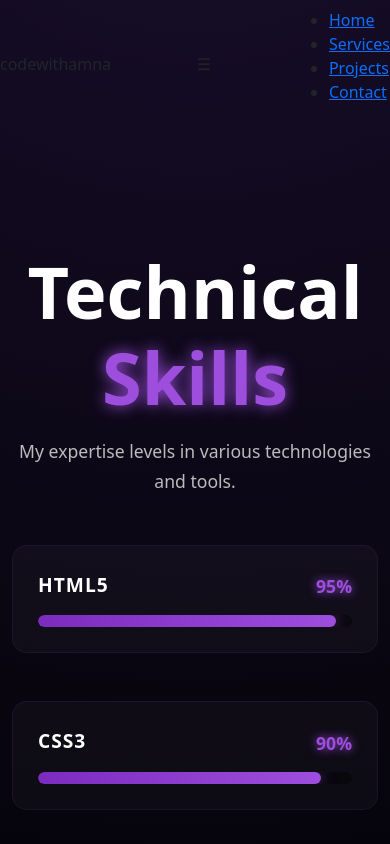
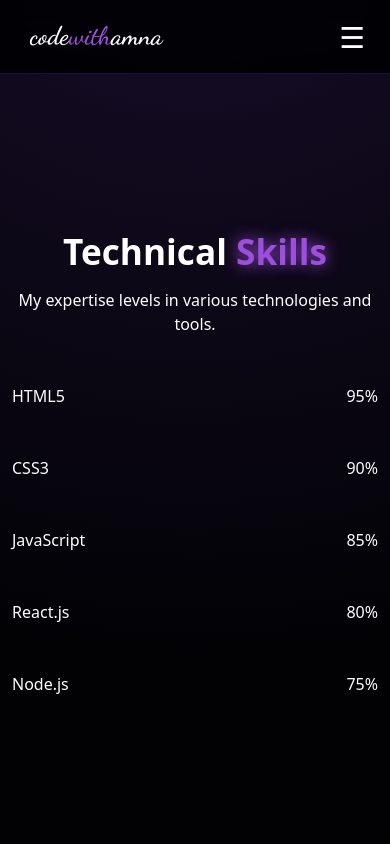
Before and after one commit to amna18304/my-portfolio, a React (Vite) app: page /skills in a window 390 px wide. Shown: the top 844 px of the page. Built offline with nearby package versions, Linux system fonts and the light colour scheme.

Commit message:
finalized navbar with white menu icon

```diff
--- a/src/App.css
+++ b/src/App.css
@@ -1,225 +1,146 @@
-/* --- Root Variables --- */
-html {
-  scroll-behavior: smooth;
-}
+@import url('https://fonts.googleapis.com/css2?family=Dancing+Script:wght@700&family=Plus+Jakarta+Sans:wght@400;500;600;700&display=swap');
+
+html { scroll-behavior: smooth; }
 :root {
   --p-glow: #9d4edd;
   --bg-dark: #020205;
 }
 
-/* --- Global Styles --- */
 body {
   margin: 0;
   background-color: var(--bg-dark);
-  color: white;
+  color: white !important;
   font-family: 'Plus Jakarta Sans', sans-serif;
   background: radial-gradient(circle at 50% -20%, #1a0f2e 0%, #020205 80%);
   min-height: 100vh;
   overflow-x: hidden;
 }
 
-/* --- Navbar Styling --- */
-.custom-nav {
-  background: rgba(2, 2, 5, 0.9);
+/* --- Navbar Fix (Logo Spacing & White Menu) --- */
+.navbar {
+  display: flex;
+  justify-content: space-between;
+  align-items: center;
+  background: rgba(2, 2, 5, 0.95);
   backdrop-filter: blur(10px);
   border-bottom: 1px solid rgba(157, 78, 221, 0.2);
-  padding: 15px 0;
+  padding: 15px 25px !important; /* Side spacing for logo 'c' */
+  position: fixed;
+  top: 0;
+  width: 100%;
+  z-index: 1000;
+  box-sizing: border-box;
 }
 
-.signature-brand {
+.nav-logo {
   font-family: 'Dancing Script', cursive !important;
-  font-size: 2rem;
+  font-size: 1.6rem !important;
   color: white !important;
   text-decoration: none;
-  transition: 0.3s;
+  margin-left: 5px; /* Minor space for mobile screen */
+}
+.nav-logo span { color: var(--p-glow); }
+
+.menu-icon {
+  display: none;
+  color: white !important; /* Prominent White Lines */
+  font-size: 1.8rem;
+  cursor: pointer;
 }
 
-.nav-link {
-  color: #ffffff !important;
+/* --- Desktop Nav Links --- */
+.nav-links {
+  display: flex;
+  list-style: none;
+  gap: 30px;
+  margin: 0;
+}
+.nav-links li a {
+  color: white !important;
+  text-decoration: none;
   font-weight: 500;
-  font-size: 1.1rem;
-  padding: 8px 22px !important;
-  transition: 0.3s;
 }
 
-.active-link {
-  color: white !important;
-  background: var(--p-glow);
-  border-radius: 8px;
-  box-shadow: 0 0 20px var(--p-glow);
+/* --- Global Spacing (Extra Space Fix) --- */
+.home-container, .services-container, .projects-container, .skills-container, .contact-container {
+  padding-top: 100px !important; /* Gap after navbar fixed */
+  display: flex;
+  flex-direction: column;
+  align-items: center;
+  text-align: center;
 }
 
-/* --- Hero Section (Home) --- */
+/* --- Hero Section & Buttons --- */
 .hero-title {
   font-size: 4.5rem;
-  font-weight: 600;
-  color: white;
+  font-weight: 700;
+  margin-top: 40px;
 }
-
 .name-purple {
   color: var(--p-glow);
   text-shadow: 0 0 15px var(--p-glow);
 }
 
-.bio-text {
-  max-width: 600px;
-  margin: 20px auto;
-  color: #bbbbbb;
-  font-size: 1.1rem;
-  line-height: 1.7;
-}
-
-/* --- Skills Page Specific Styles --- */
-.skill-row-wrapper {
-  background: rgba(255, 255, 255, 0.03);
-  padding: 25px; /* Spacing barha di gayi hai */
-  border-radius: 15px;
-  transition: 0.4s ease;
-  border: 1px solid rgba(157, 78, 221, 0.1);
-  margin-bottom: 30px; /* Rows ke darmiyan gap */
-}
-
-.skill-row-wrapper:hover {
-  background: rgba(157, 78, 221, 0.08);
-  transform: translateX(10px);
-  border-color: var(--p-glow);
-}
-
-.skill-name {
-  font-size: 1.2rem;
-  font-weight: 600;
-  color: #ffffff;
-  letter-spacing: 1px;
-}
-
-.skill-percentage {
-  color: var(--p-glow);
-  font-weight: 700;
-  font-size: 1.1rem;
-  text-shadow: 0 0 10px var(--p-glow);
-}
-
-.progress-container-unique {
-  background: rgba(0, 0, 0, 0.4);
-  height: 12px;
-  border-radius: 20px;
-  overflow: hidden;
-}
-
-.progress-bar-neon {
-  height: 100%;
-  background: linear-gradient(90deg, #7b2cbf, #9d4edd);
-  border-radius: 20px;
-  box-shadow: 0 0 15px rgba(157, 78, 221, 0.5);
-}
-
-/* --- Buttons --- */
 .btn-p-fill {
-  background: var(--p-glow);
+  background: var(--p-glow) !important;
   color: white !important;
-  border: none;
-  padding: 14px 35px;
-  border-radius: 10px;
-  font-weight: 600;
+  padding: 12px 30px;
+  border-radius: 50px;
   box-shadow: 0 0 15px var(--p-glow);
   text-decoration: none;
 }
 
 .btn-p-outline {
-  background: transparent;
-  color: white !important;
-  border: 2px solid white;
-  padding: 14px 35px;
-  border-radius: 10px;
-  font-weight: 600;
+  background: transparent !important;
+  color: white !important; /* Blue to White fix */
+  border: 2px solid white !important;
+  padding: 12px 30px;
+  border-radius: 50px;
   text-decoration: none;
 }
-/* --- Projects Glass Cards --- */
-.glass-card {
-  background: rgba(255, 255, 255, 0.03); /* Transparent background */
-  backdrop-filter: blur(10px);
+
+/* --- Contact Form (Professional Glow) --- */
+.contact-form {
+  background: rgba(255, 255, 255, 0.03);
+  padding: 30px;
+  border-radius: 20px;
   border: 1px solid rgba(157, 78, 221, 0.1);
-  border-radius: 25px;
-  padding: 40px 30px;
-  text-align: center;
-  transition: all 0.4s cubic-bezier(0.175, 0.885, 0.32, 1.275);
-  height: 100%;
-  display: flex;
-  flex-direction: column;
-  justify-content: space-between;
+  width: 90%;
+  max-width: 500px;
+}
+.contact-input, .contact-textarea {
+  width: 100%;
+  background: rgba(0, 0, 0, 0.3) !important;
+  border: 1px solid rgba(157, 78, 221, 0.3) !important;
+  color: white !important;
+  padding: 12px;
+  margin-bottom: 15px;
+  border-radius: 8px;
 }
 
-/* Hover Effect: Card Chamakne lagegi */
-.glass-card:hover {
-  transform: translateY(-15px);
-  background: rgba(157, 78, 221, 0.08);
-  border-color: var(--p-glow);
-  box-shadow: 0 20px 40px rgba(157, 78, 221, 0.2);
+/* --- Mobile Fixes (Suitable Sizes) --- */
+@media (max-width: 768px) {
+  .menu-icon { display: block !important; }
+
+  .nav-links {
+    display: none; /* Hide links on mobile initially */
+    flex-direction: column;
+    position: absolute;
+    top: 70px;
+    right: 0;
+    width: 100%;
+    background: #020205;
+    padding: 20px 0;
+  }
+
+  .nav-links.active { display: flex !important; }
+
+  /* Mobile Heading Sizes */
+  .hero-title { font-size: 2.2rem !important; margin-top: 60px !important; }
+  h1, h2 { font-size: 2.5rem !important; }
+
+  .hero-btns {
+    flex-direction: column;
+    gap: 15px;
+  }
 }
-
-.project-icon-box {
-  font-size: 3rem;
-  margin-bottom: 20px;
-  filter: drop-shadow(0 0 10px var(--p-glow));
-}
-
-.card-title-neon {
-  color: #ffffff;
-  font-weight: 700;
-  margin-bottom: 15px;
-  font-size: 1.5rem;
-}
-
-.card-desc {
-  color: #cccccc;
-  font-size: 0.95rem;
-  line-height: 1.6;
-  margin-bottom: 25px;
-}
-
-/* Custom Button inside card */
-.view-live-btn {
-  background: transparent;
-  color: white;
-  border: 1px solid white;
-  padding: 10px 25px;
-  border-radius: 50px;
-  font-weight: 600;
-  transition: 0.3s;
-  width: 100%;
-}
-
-.glass-card:hover .view-live-btn {
-  background: var(--p-glow);
-  border-color: var(--p-glow);
-  box-shadow: 0 0 15px var(--p-glow);
-}
-/* Contact Page Inputs */
-.contact-input {
-  width: 100%;
-  background: rgba(255, 255, 255, 0.05);
-  border: 1px solid rgba(157, 78, 221, 0.2);
-  padding: 15px;
-  border-radius: 10px;
-  color: white;
-  outline: none;
-  transition: 0.3s;
-}
-
-.contact-input:focus {
-  border-color: var(--p-glow);
-  box-shadow: 0 0 15px rgba(157, 78, 221, 0.3);
-  background: rgba(157, 78, 221, 0.05);
-}
-
-.service-card {
-  min-height: 300px;
-  display: flex;
-  flex-direction: column;
-  justify-content: center;
-}
-
-/* For smooth appearance */
-.glass-card {
-  animation: fadeInUp 0.8s ease-out;
-}
--- a/src/components/Navbar.jsx
+++ b/src/components/Navbar.jsx
@@ -3,24 +3,36 @@ import { Link } from 'react-router-dom';
 import '../App.css';
 
 const Navbar = () => {
+  // Mobile menu open/close karne ki state
   const [isOpen, setIsOpen] = useState(false);
 
   return (
     <nav className="navbar">
-      <div className="nav-logo">
+      {/* Logo: Is mein spacing humne CSS se set kar di hai */}
+      <Link to="/" className="nav-logo" onClick={() => setIsOpen(false)}>
         code<span>with</span>amna
+      </Link>
+
+      {/* Mobile Menu Icon: Ye 3 lines (Hamburger) show karega */}
+      <div className="menu-icon" onClick={() => setIsOpen(!isOpen)}>
+        {/* Agar menu open ho toh 'X' dikhaye, warna 3 lines '☰' */}
+        {isOpen ? "✕" : "☰"}
       </div>
 
-      {/* Mobile Icon */}
-      <div className="menu-icon" onClick={() => setIsOpen(!isOpen)}>
-        {isOpen ? "✖" : "☰"}
-      </div>
-
+      {/* Navigation Links: Jab 'active' class hogi tou mobile par menu show hoga */}
       <ul className={isOpen ? "nav-links active" : "nav-links"}>
-        <li><Link to="/" onClick={() => setIsOpen(false)}>Home</Link></li>
-        <li><Link to="/services" onClick={() => setIsOpen(false)}>Services</Link></li>
-        <li><Link to="/projects" onClick={() => setIsOpen(false)}>Projects</Link></li>
-        <li><Link to="/contact" onClick={() => setIsOpen(false)}>Contact</Link></li>
+        <li>
+          <Link to="/" onClick={() => setIsOpen(false)}>Home</Link>
+        </li>
+        <li>
+          <Link to="/services" onClick={() => setIsOpen(false)}>Services</Link>
+        </li>
+        <li>
+          <Link to="/projects" onClick={() => setIsOpen(false)}>Projects</Link>
+        </li>
+        <li>
+          <Link to="/contact" onClick={() => setIsOpen(false)}>Contact</Link>
+        </li>
       </ul>
     </nav>
   );
```
